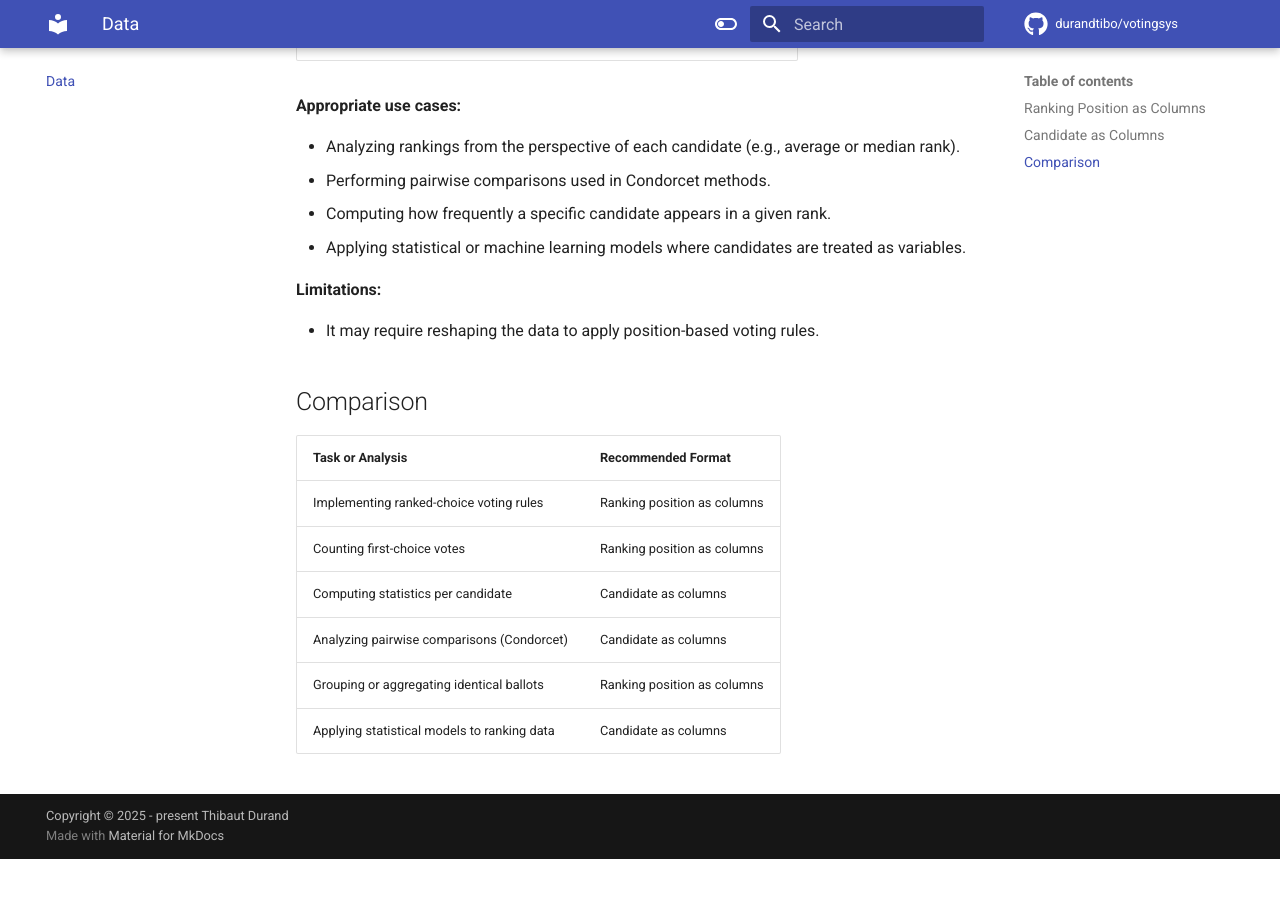
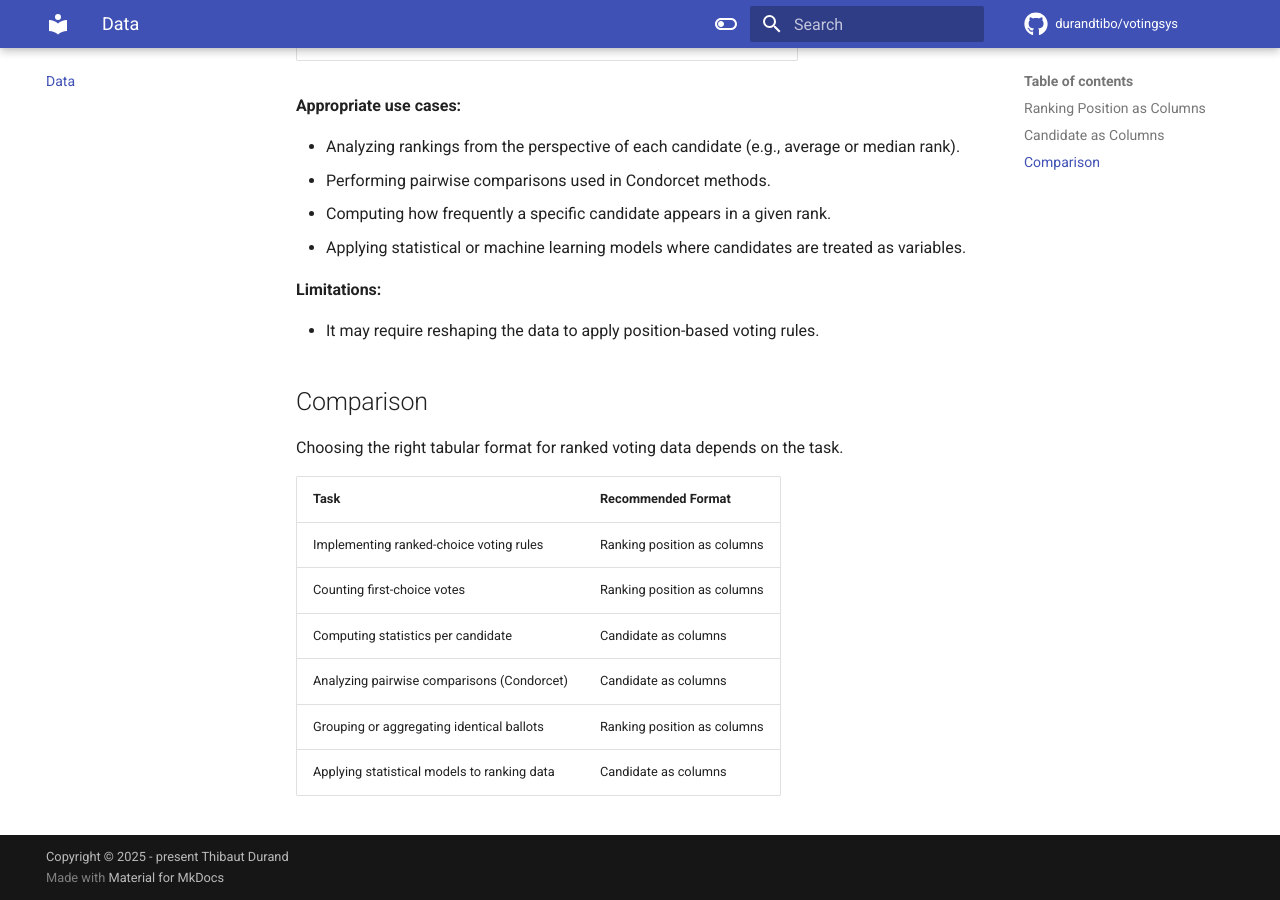
Before and after one commit to durandtibo/votingsys, an MkDocs documentation site: the page built from docs/docs/data_representation.md, in a window 1280 px wide and 900 px high, scrolled down 1396 px. Built offline with MkDocs 1.6.1 and Material for MkDocs 9.7.7, drawn with Linux system fonts in a browser that asks for light colours; comment, search, counter and statistics services are not loaded; the version menu is left out; before the commit the page ends 2255 px from its top, so only the background shows below that.

Commit message:
Add data representation docs

```diff
--- a/docs/docs/data_representation.md
+++ b/docs/docs/data_representation.md
@@ -63,7 +63,9 @@ This format makes it easy to compare how each candidate was ranked across voters
 
 ## Comparison
 
-| Task or Analysis                            | Recommended Format          |
+Choosing the right tabular format for ranked voting data depends on the task.
+
+| Task                                        | Recommended Format          |
 |---------------------------------------------|-----------------------------|
 | Implementing ranked-choice voting rules     | Ranking position as columns |
 | Counting first-choice votes                 | Ranking position as columns |
```
